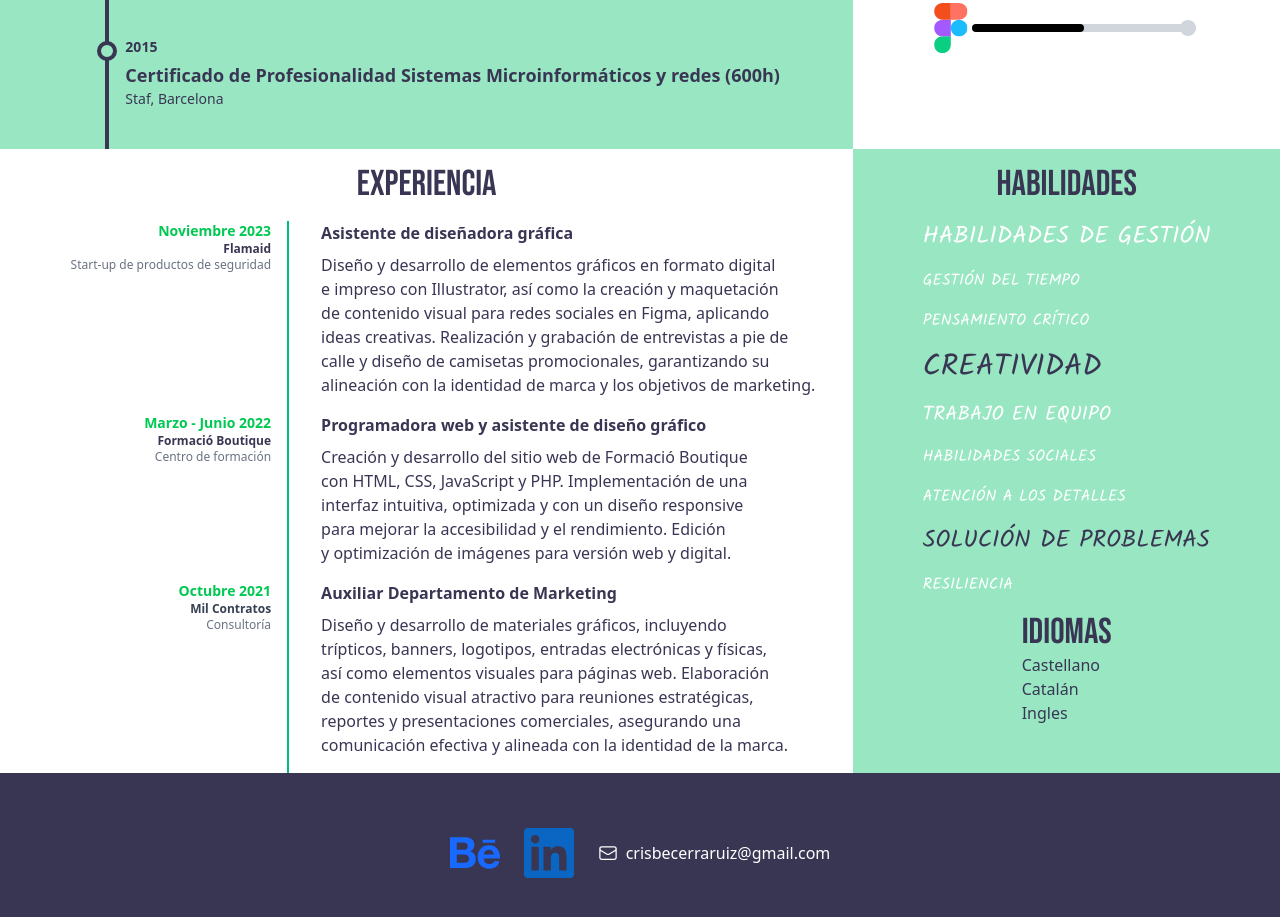
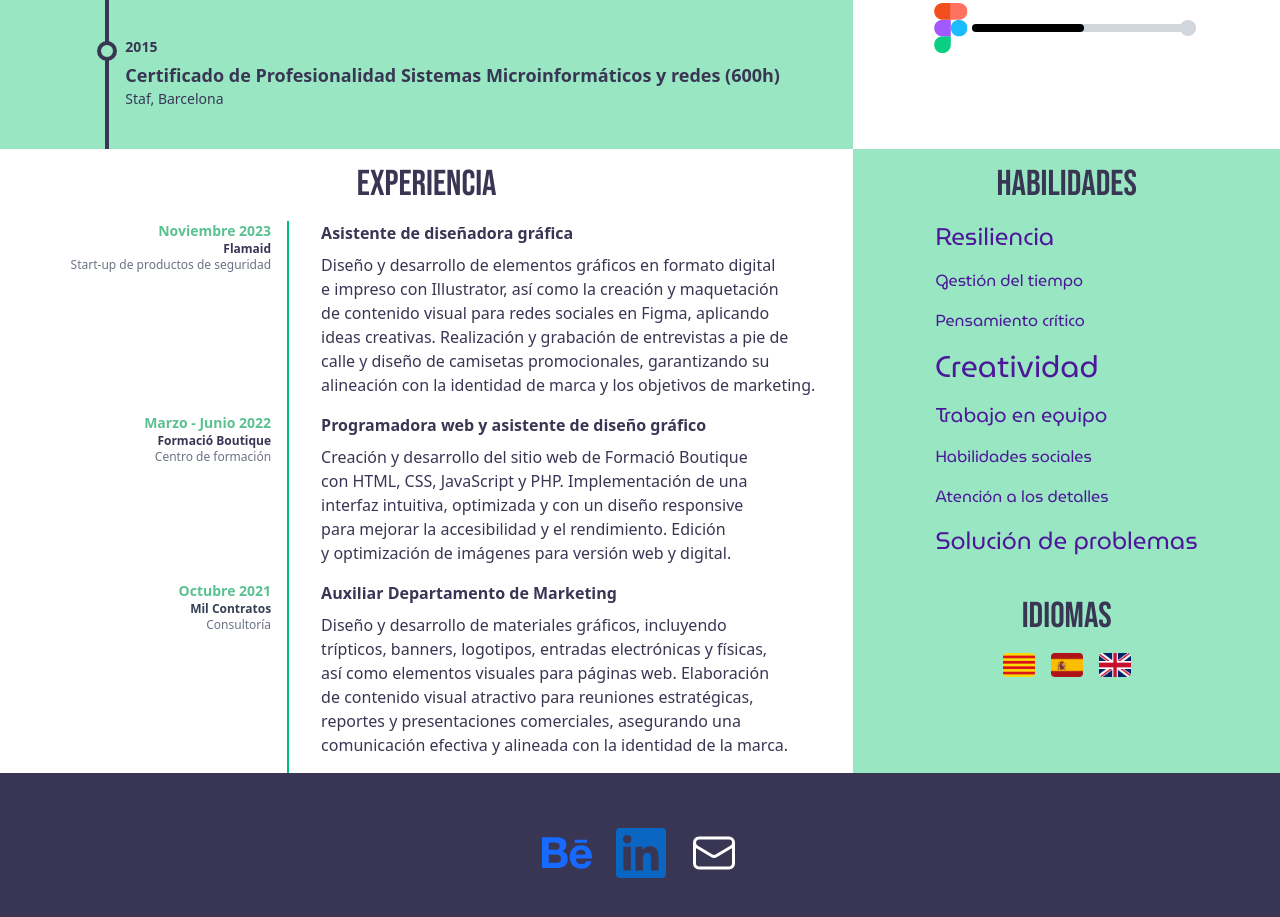
Before and after one commit to ldominguezz/personalproject, a website: page index.html in a window 1280 px wide. Shown: the part 4145-5062 px from the top of the page. Drawn offline with Linux system fonts and the light colour scheme.

Commit message:
Footer acabado y fuentes actualizadas

```diff
--- a/assets/js/main.js
+++ b/assets/js/main.js
@@ -1,6 +1,6 @@
 gsap.registerPlugin(ScrollTrigger, SplitText);
 
-document.addEventListener("DOMContentLoaded", () => {
+document.fonts.ready.then(function() {
   const splitText = new SplitText(".definition", {
     type: "words"
   })
@@ -23,10 +23,6 @@ document.addEventListener("DOMContentLoaded", () => {
     }
   })
   tl
-    .to('#habilidades', {
-      y: 100,
-      x: 100
-    })
     .to('#tiempo', {
       x: 200,
       y: 20
@@ -36,36 +32,36 @@ document.addEventListener("DOMContentLoaded", () => {
       y: -10
     })
     .to('#creatividad', {
-      x: -50
+      x: -30
     })
     .to('#trabajo', {
-      y: -150,
+      y: -170,
     })
     .to('#sociales', {
       x: 70,
       y: -10
     })
     .to('#detalles', {
-      x: 50,
+      x: 150,
       y: 40
     })
     .to('#solucion', {
       x: -70,
-      y: -40
+      y: -45
     })
     .to('#resiliencia', {
-      y: -170
+      x: 200,
+      y: 160
     })
 
 
-  const hoverElements = ['#habilidades', '#tiempo', '#pensamiento', '#creatividad', '#trabajo', '#sociales', '#detalles', '#solucion', '#resiliencia'];
+  const hoverElements = ['#tiempo', '#pensamiento', '#creatividad', '#trabajo', '#sociales', '#detalles', '#solucion', '#resiliencia'];
   hoverElements.forEach(element => {
     let animation = gsap.to(element, {
       paused: true,
       scale: 1.1,
       duration: 0.3,
-      ease: "power2.out",
-      color: "green"
+      ease: "power2.out"
     });
     var elementid = document.querySelector(element);
     elementid.addEventListener("mouseenter", () => animation.play());
--- a/index.html
+++ b/index.html
@@ -183,7 +183,7 @@
         <!-- Flamaid -->
         <div class="grid grid-cols-3">
           <div class="col-span-1 text-right flex flex-col items-end pr-4">
-            <p class="text-sm font-bold text-green-500">Noviembre 2023</p>
+            <p class="text-sm font-bold text-secondary-dark">Noviembre 2023</p>
             <p class="text-xs font-bold">Flamaid</p>
             <p class="text-xs text-gray-500">Start-up de productos de seguridad</p>
           </div>
@@ -200,7 +200,7 @@
         <!-- Formació Boutique -->
         <div class="grid grid-cols-3">
           <div class="col-span-1 text-right flex flex-col items-end pr-4">
-            <p class="text-sm font-bold text-green-500">Marzo - Junio 2022</p>
+            <p class="text-sm font-bold text-secondary-dark">Marzo - Junio 2022</p>
             <p class="text-xs font-bold">Formació Boutique</p>
             <p class="text-xs text-gray-500">Centro de formación</p>
           </div>
@@ -216,7 +216,7 @@
         <!-- Mil Contratos -->
         <div class="grid grid-cols-3">
           <div class="col-span-1 text-right flex flex-col items-end pr-4">
-            <p class="text-sm font-bold text-green-500"> Octubre 2021</p>
+            <p class="text-sm font-bold text-secondary-dark"> Octubre 2021</p>
             <p class="text-xs text-gray-700 font-bold">Mil Contratos</p>
             <p class="text-xs text-gray-500">Consultoría</p>
           </div>
@@ -232,48 +232,56 @@
         </div>
       </div>
       <div class="flex flex-col items-center md:col-span-1 bg-secondary">
-        <div class="flex flex-col gap-4 bg-secondary font-habilidades px-8 text-base uppercase">
+        <div class="flex flex-col gap-4 bg-secondary font-habilidades px-8 text-base text-violet-900">
           <h1 class="text-4xl uppercase pt-4 font-title flex justify-center text-primary">Habilidades</h1>
-          <p class="text-white text-2xl" id="habilidades"> Habilidades de gestión</p>
-          <p class="text-white " id="tiempo"> Gestión del tiempo</p>
-          <p class="text-white" id="pensamiento">Pensamiento crítico</p>
-          <p class="text-primary text-3xl" id="creatividad">Creatividad</p>
-          <p class="text-white text-xl" id="trabajo">Trabajo en equipo</p>
-          <p class="text-white" id="sociales">Habilidades sociales</p>
-          <p class="text-white" id="detalles">Atención a los detalles</p>
-          <p class="text-primary text-2xl" id="solucion">Solución de problemas</p>
-          <p class="text-white" id="resiliencia">Resiliencia</p>
+          <p class="text-2xl" id="resiliencia"> Resiliencia</p>
+          <p class="" id="tiempo"> Gestión del tiempo</p>
+          <p class="" id="pensamiento">Pensamiento crítico</p>
+          <p class="text-3xl" id="creatividad">Creatividad</p>
+          <p class="text-xl" id="trabajo">Trabajo en equipo</p>
+          <p class="" id="sociales">Habilidades sociales</p>
+          <p class="" id="detalles">Atención a los detalles</p>
+          <p class="text-2xl" id="solucion">Solución de problemas</p>
         </div>
-        <div class="">
+        <div class="pt-6 pb-6">
           <h1 class="text-4xl uppercase pt-4 font-title flex justify-center">Idiomas</h1>
-          <div class="flex flex-col">
-            <p>Castellano</p>
-            <p>Catalán</p>
-            <p>Ingles</p>
+          <div class="pt-4 flex flex-row gap-4">
+            <a href="?lang=ca" title="Català" class="hover:scale-125 transition-transform duration-300 hover:contrast-125">
+              <img src="./assets/images/cat.webp" class="w-8 h-6 rounded">
+            </a>
+            <a href="?lang=es" title="Español" class="hover:scale-125 transition-transform duration-300 hover:contrast-125">
+              <img src="./assets/images/esp.webp" alt="Español" class="w-8 h-6 rounded">
+            </a>
+            <a href="?lang=en" title="English" class="hover:scale-125 transition-transform duration-300 hover:contrast-125">
+              <img src="./assets/images/eng.webp" alt="English" class="w-8 h-6 rounded">
+            </a>
           </div>
         </div>
+      </div>
       </div>
     </section>
   </main>
   <footer class="bg-primary">
     <div class="flex items-center justify-center h-40 gap-6">
-      <a href="https://www.behance.net/gallery/222797817/Disenadora-Grafica" class="">
+      <a href="https://www.behance.net/gallery/222797817/Disenadora-Grafica"
+        class="hover:scale-125 transition-transform duration-300">
         <svg width="50" height="50" class="z-10">
           <use xlink:href="./assets/sprite.svg#behance"></use>
         </svg>
       </a>
-      <a href="https://www.linkedin.com/in/cristina-becerra-ruiz-6147b6b1/">
+      <a href="https://www.linkedin.com/in/cristina-becerra-ruiz-6147b6b1/"
+        class="hover:scale-125 transition-transform duration-300">
         <svg width="50" height="50" class="text-white">
           <use xlink:href="./assets/sprite.svg#linkedin"></use>
         </svg>
       </a>
-      <a href="mailto:crisbecerraruiz@gmail.com" class="flex items-center gap-2">
+      <a href="mailto:crisbecerraruiz@gmail.com"
+        class="flex items-center gap-2 hover:scale-125 transition-transform duration-300">
         <svg xmlns="http://www.w3.org/2000/svg" fill="none" viewBox="0 0 24 24" stroke-width="1.5" stroke="currentColor"
-          class="w-5 h-5 text-white">
+          class="size-12 text-white">
           <path stroke-linecap="round" stroke-linejoin="round"
             d="M21.75 6.75v10.5a2.25 2.25 0 01-2.25 2.25H4.5a2.25 2.25 0 01-2.25-2.25V6.75m19.5 0A2.25 2.25 0 0019.5 4.5H4.5A2.25 2.25 0 002.25 6.75m19.5 0v.243a2.25 2.25 0 01-1.07 1.915l-7.5 4.5a2.25 2.25 0 01-2.31 0l-7.5-4.5a2.25 2.25 0 01-1.07-1.915V6.75" />
         </svg>
-        <span>crisbecerraruiz@gmail.com</span>
       </a>
     </div>
   </footer>
--- a/input.css
+++ b/input.css
@@ -11,15 +11,17 @@
     font-display: swap;
 }
 @font-face{
-    font-family: 'Kalam-Bold';
-    src: url('/assets/fonts/Kalam-Regular.woff2') format('woff2');
+    font-family: 'MuseoModerno';
+    src: url('/assets/fonts/MuseoModerno.woff2') format('woff2');
     font-display: swap;
 }
+
 @theme{
     --color-primary: #393654;
     --color-secondary: #98e7c2;
+    --color-secondary-dark: #5ac191;
 
     --font-display: 'Ephesis', system-ui, sans-serif;
     --font-title: 'BebasNeue', system-ui, sans-serif;
-    --font-habilidades: 'Kalam-Bold', system-ui, sans-serif;
+    --font-habilidades: 'MuseoModerno', system-ui, sans-serif;
 }
```
Also changed, not shown: assets/fonts/MuseoModerno.woff2 (added), assets/fonts/PoiretOne.woff2 (added), assets/images/cat.webp (added), assets/images/eng.webp (added), assets/images/esp.webp (added), assets/output.css.
